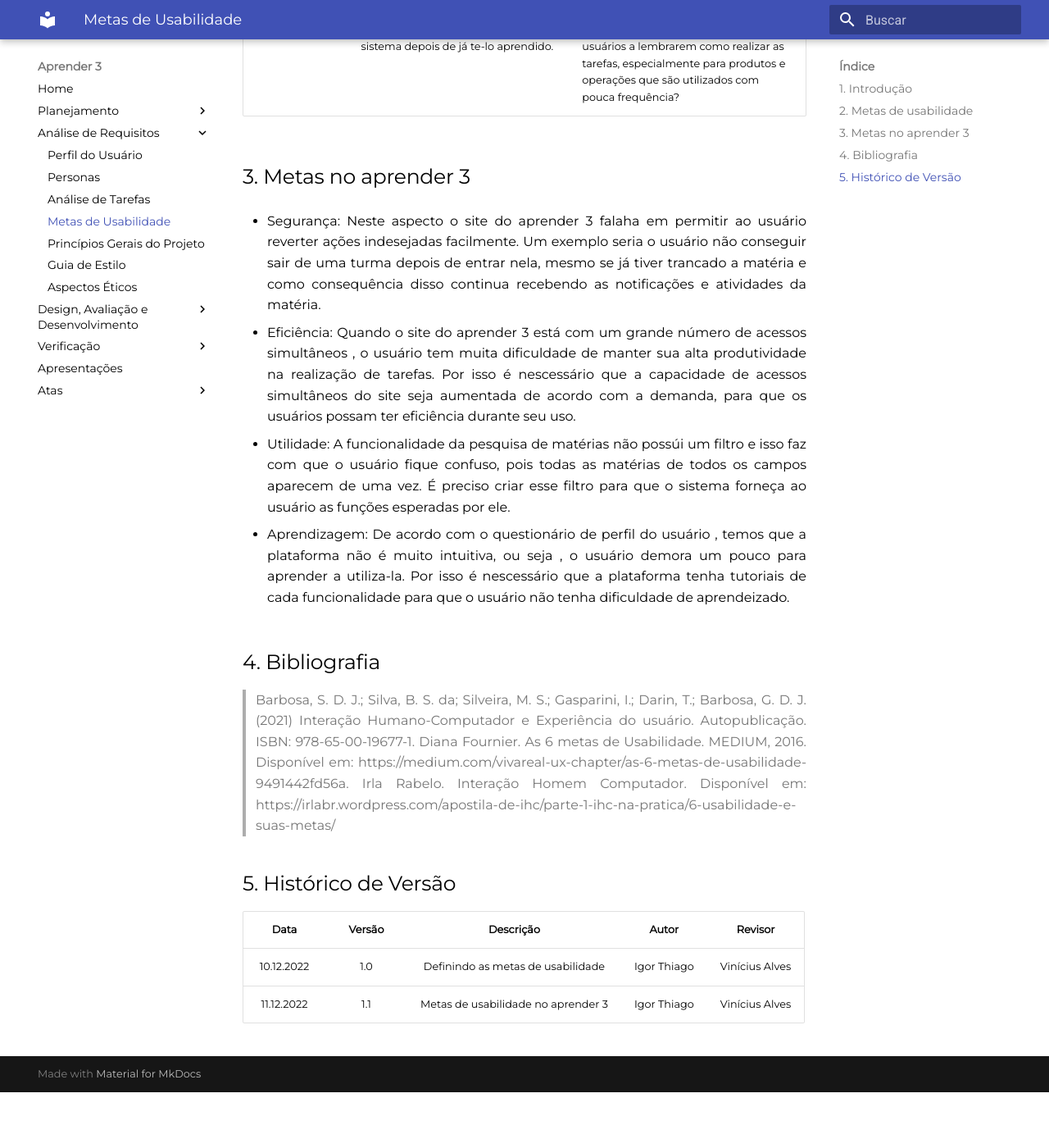
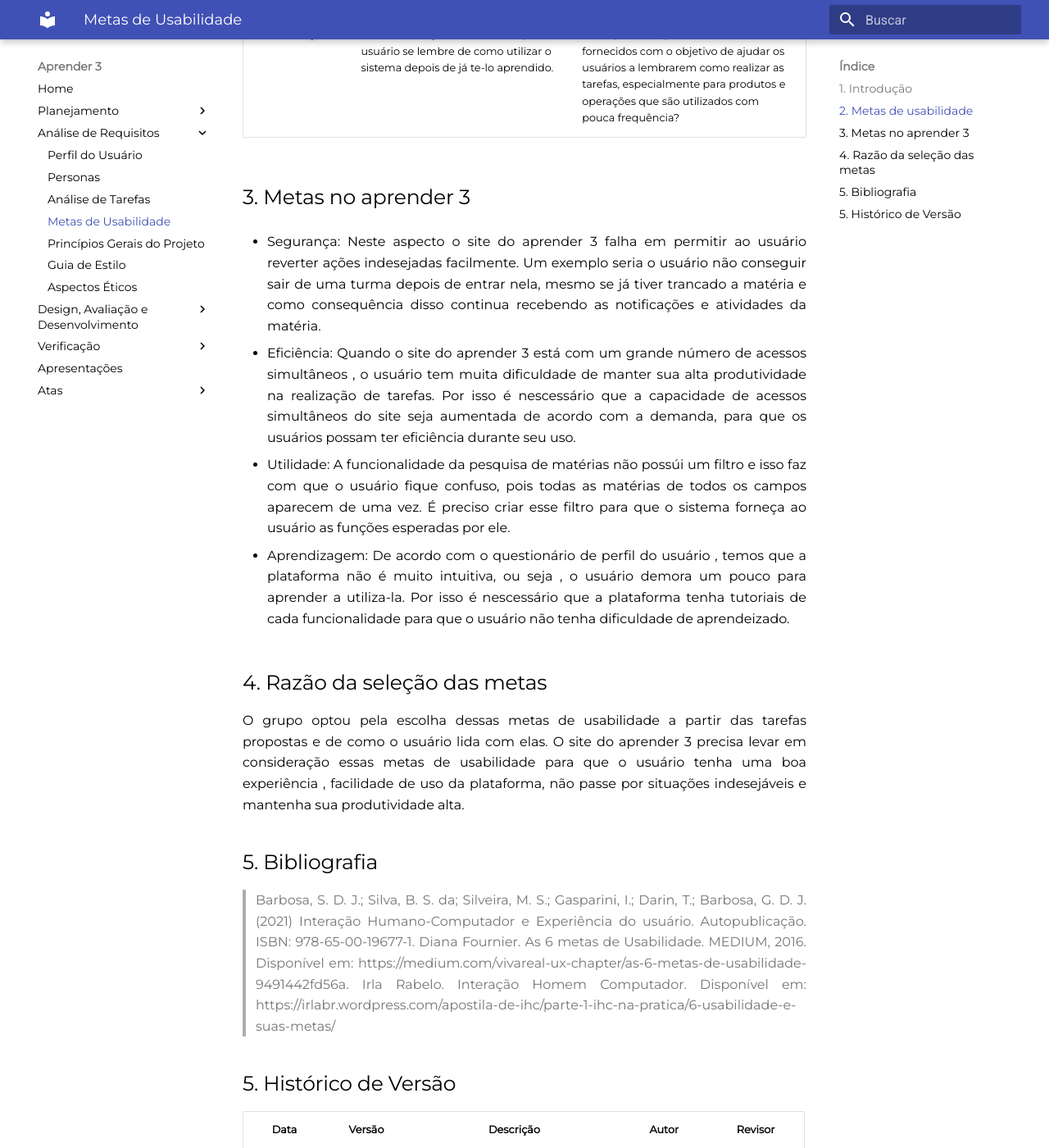
Before and after one commit to mdsreq-fga-unb/2022.2-Aprender3, an MkDocs documentation site: the page built from docs/analise_de_requisitos/metas_de_usabilidade.md, in a window 1280 px wide and 1400 px high, scrolled down 1082 px. Shown: the whole window at 82% size. Built offline with MkDocs 1.6.1 and Material for MkDocs 9.7.7, drawn with Linux system fonts in a browser that asks for light colours; before the commit the page ends 2414 px from its top, so only the background shows below that; some of the changed text lies outside the part shown.

Commit message:
Alteração do documento de metas de usabilidade

```diff
--- a/docs/analise_de_requisitos/metas_de_usabilidade.md
+++ b/docs/analise_de_requisitos/metas_de_usabilidade.md
@@ -1,7 +1,7 @@
 # <center>Metas de Usabilidade
 
 ## 1. Introdução
-A utilização das metas de usabilidade durante o projeto ajuda a solucionar preocupações como a produtividade do usuário durante a utilização do sistema e motivação desse usuário para um aprendizado eficaz. As metas de usabilidade tem como objetivo definir a ordem de priorização dos fatores de qualidade de uso, como esses fatores serão avaliados no decorrer do processo de designer e quais faixas de valor são aceitáveis, inaceitáveis ou ideais para cada indicador de interesse.
+A utilização das metas de usabilidade durante o projeto ajuda a solucionar preocupações como a produtividade do usuário durante a utilização do sistema e motivação desse usuário para um aprendizado eficaz. As metas de usabilidade tem como objetivo definir a ordem de priorização dos fatores de qualidade de uso, como esses fatores serão avaliados no decorrer do processo de designer e quais faixas de valor são aceitáveis, inaceitáveis ou ideais para cada indicador de interesse. Na tabela abaixo temos a definição de cada meta de usabilidade.
 
 ## 2. Metas de usabilidade
 
@@ -17,7 +17,7 @@
 
 ## 3. Metas no aprender 3
 
-- Segurança: Neste aspecto o site do aprender 3 falaha em permitir ao usuário reverter ações indesejadas facilmente. Um exemplo seria o usuário não conseguir sair de uma turma depois de entrar nela, mesmo se já tiver trancado a matéria e como consequência disso continua recebendo as notificações e atividades da matéria.
+- Segurança: Neste aspecto o site do aprender 3 falha em permitir ao usuário reverter ações indesejadas facilmente. Um exemplo seria o usuário não conseguir sair de uma turma depois de entrar nela, mesmo se já tiver trancado a matéria e como consequência disso continua recebendo as notificações e atividades da matéria.
 
 - Eficiência: Quando o site do aprender 3 está com um grande número de acessos simultâneos , o usuário tem muita dificuldade de manter sua alta produtividade na realização de tarefas. Por isso é nescessário que a capacidade de acessos simultâneos do site seja aumentada de acordo com a demanda, para que os usuários possam ter eficiência durante seu uso.
 
@@ -25,7 +25,12 @@
 
 - Aprendizagem: De acordo com o questionário de perfil do usuário , temos que a plataforma não é muito intuitiva, ou seja , o usuário demora um pouco para aprender a utiliza-la. Por isso é nescessário que a plataforma tenha tutoriais de cada funcionalidade para que o usuário não tenha dificuldade de aprendeizado.
 
-## 4. Bibliografia
+## 4. Razão da seleção das metas
+
+O grupo optou pela escolha dessas metas de usabilidade a partir das tarefas propostas e de como o usuário lida com elas. O site do aprender 3 precisa levar em consideração essas metas de usabilidade para que o usuário tenha uma boa experiência , facilidade de uso da plataforma, não passe por situações indesejáveis e mantenha sua produtividade alta.
+
+
+## 5. Bibliografia
 > Barbosa, S. D. J.; Silva, B. S. da; Silveira, M. S.; Gasparini, I.; Darin, T.; Barbosa, G. D. J. (2021) Interação Humano-Computador e Experiência do usuário. Autopublicação. ISBN: 978-65-00-19677-1.
 > Diana Fournier. As 6 metas de Usabilidade. MEDIUM, 2016. Disponível em: https://medium.com/vivareal-ux-chapter/as-6-metas-de-usabilidade-9491442fd56a.
 > Irla Rabelo. Interação Homem Computador. Disponível em: https://irlabr.wordpress.com/apostila-de-ihc/parte-1-ihc-na-pratica/6-usabilidade-e-suas-metas/
```
